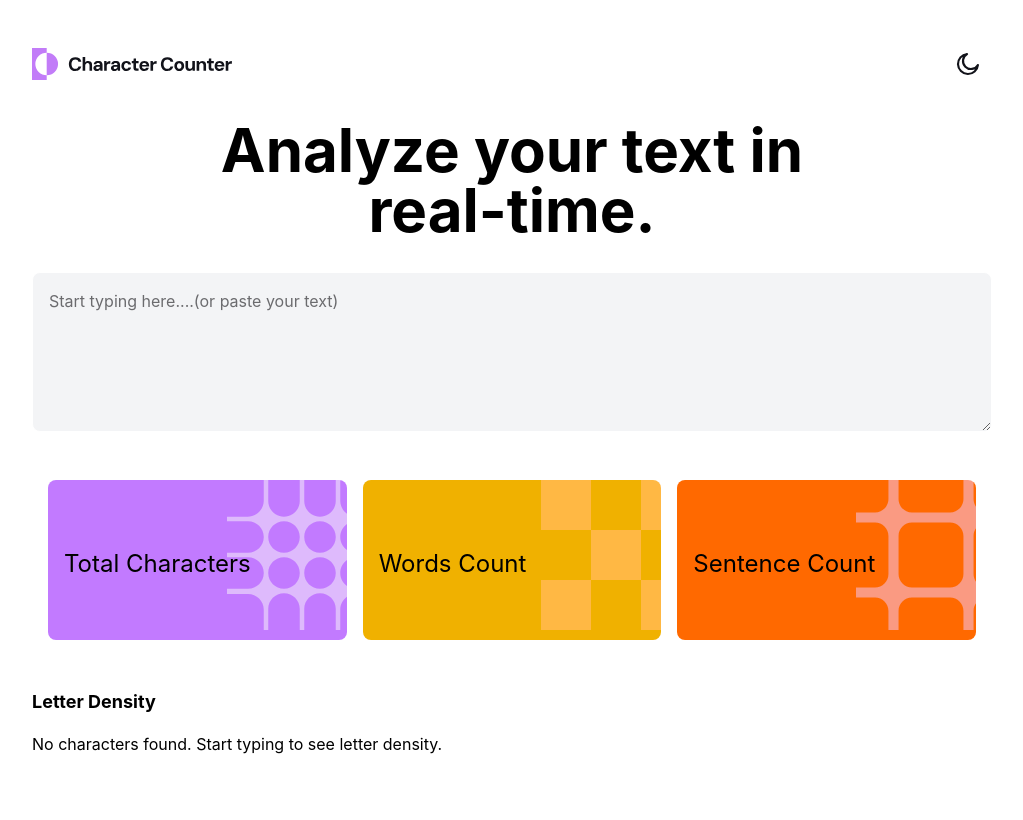
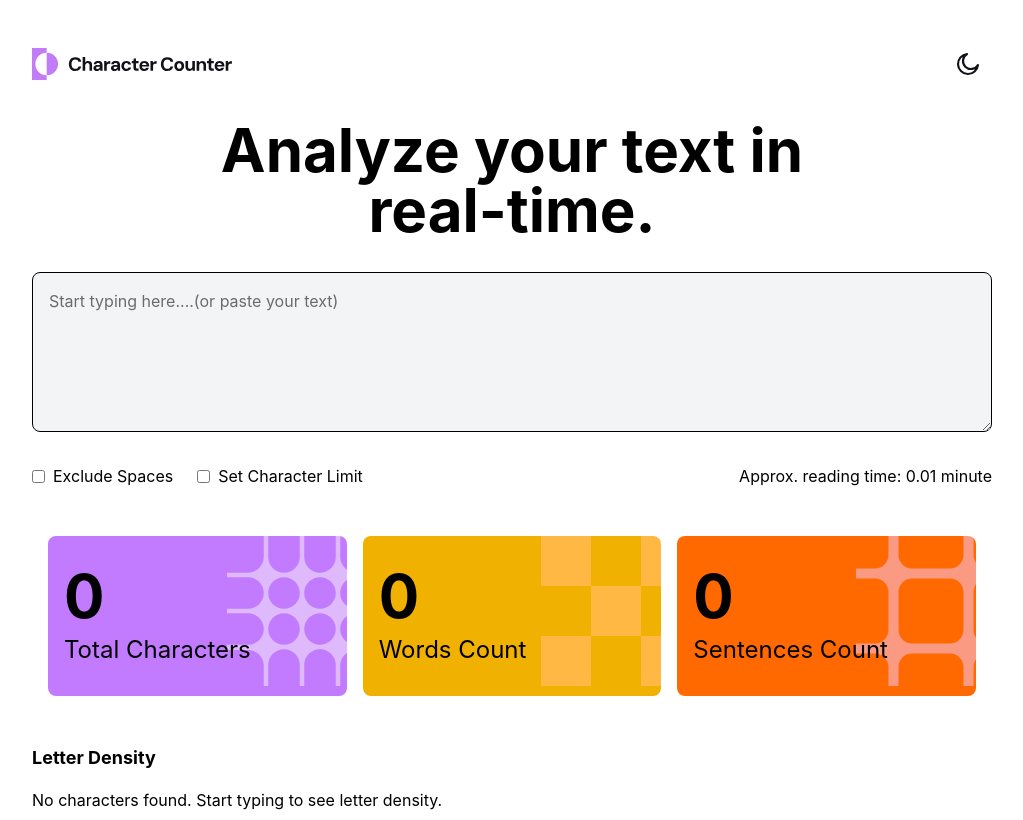
Before and after one commit to jzzmiiinn/character-counter, a React (Vite) app: page / in a window 1280 px wide. Shown: the whole page, without its empty margins (128-1151 px from the left). Built offline with nearby package versions, Linux system fonts and the light colour scheme.

Commit message:
Implement character, word, and sentence counting with Zustand and exclude spaces option

```diff
--- a/src/components/CharacterLimit.tsx
+++ b/src/components/CharacterLimit.tsx
@@ -0,0 +1,28 @@
+import { useCounterStore } from "../store/counterStore";
+
+export const CharacterLimit = () => {
+  const excludeSpaces = useCounterStore((state) => state.excludeSpaces);
+
+  const setExcludeSpaces = useCounterStore((state) => state.setExcludeSpaces);
+  return (
+    <div className="flex flex-row gap-6">
+      <div className="flex gap-2 items-center">
+        <input
+          type="checkbox"
+          id="exclude-spaces"
+          checked={excludeSpaces}
+          onChange={(e) => setExcludeSpaces(e.target.checked)}
+        />
+        <label className="text-preset-4" htmlFor="exclude-spaces">
+          Exclude Spaces
+        </label>
+      </div>
+      <div className="flex gap-2 items-center">
+        <input type="checkbox" id="set-character-limit" />
+        <label className="text-preset-4" htmlFor="set-character-limit">
+          Set Character Limit
+        </label>
+      </div>
+    </div>
+  );
+};
--- a/src/components/MainContent.tsx
+++ b/src/components/MainContent.tsx
@@ -1,4 +1,6 @@
 import { TextInput } from "./TextInput";
+import { CharacterLimit } from "./CharacterLimit";
+import { ReadingTime } from "./ReadingTime";
 import { StatsCard } from "./StatsCard";
 import { LetterDensity } from "./LetterDensity";
 
@@ -9,6 +11,10 @@ export const MainContent = () => {
         Analyze your text in real-time.
       </h1>
       <TextInput />
+      <div className="flex flex-row justify-between items-center">
+        <CharacterLimit />
+        <ReadingTime />
+      </div>
       <StatsCard />
       <LetterDensity />
     </main>
--- a/src/components/ReadingTime.tsx
+++ b/src/components/ReadingTime.tsx
@@ -0,0 +1,3 @@
+export const ReadingTime = () => {
+  return <p className="text-black">Approx. reading time: 0.01 minute</p>;
+};
--- a/src/components/StatsCard.tsx
+++ b/src/components/StatsCard.tsx
@@ -1,14 +1,14 @@
-interface StatsCardProps {
-  totalCharacter: number;
-  wordsCount: number;
-  sentenceCount: number;
-}
+import { useCounterStore } from "../store/counterStore";
+import { countWords, countSentences } from "../utils/textAnalyzer";
 
-export const StatsCard = ({
-  totalCharacter,
-  wordsCount,
-  sentenceCount,
-}: StatsCardProps) => {
+export const StatsCard = () => {
+  const text = useCounterStore((state) => state.text);
+  const excludeSpaces = useCounterStore((state) => state.excludeSpaces);
+  const spaceExcluded = text.replace(/\s/g, "");
+  const totalCharacter = excludeSpaces ? spaceExcluded.length : text.length;
+  const totalWords = countWords(text);
+  const totalSentences = countSentences(text);
+
   return (
     <div className="flex flex-col md:flex-row gap-4 p-4 text-black w-full justify-between">
       <div className="flex flex-col flex-1 min-h-40 gap-2 justify-center rounded-lg bg-purple-400 p-4 bg-[url('/assets/images/pattern-character-count.svg')] bg-no-repeat bg-[position:right_-30px_top_0px]">
@@ -16,12 +16,12 @@ export const StatsCard = ({
         <p className="text-2xl">Total Characters</p>
       </div>
       <div className="flex flex-col flex-1 min-h-40 gap-2 justify-center rounded-lg bg-yellow-500 p-4 bg-[url('/assets/images/pattern-word-count.svg')] bg-no-repeat bg-[position:right_-30px_top_0px]">
-        <h2 className="text-6xl font-bold">{wordsCount}</h2>
+        <h2 className="text-6xl font-bold">{totalWords}</h2>
         <p className="text-2xl">Words Count</p>
       </div>
       <div className="flex flex-col flex-1 min-h-40 gap-2 justify-center rounded-lg bg-orange-500 p-4 bg-[url('/assets/images/pattern-sentence-count.svg')] bg-no-repeat bg-[position:right_-30px_top_0px]">
-        <h2 className="text-6xl font-bold">{sentenceCount}</h2>
-        <p className="text-2xl">Sentence Count</p>
+        <h2 className="text-6xl font-bold">{totalSentences}</h2>
+        <p className="text-2xl">Sentences Count</p>
       </div>
     </div>
   );
--- a/src/components/TextInput.tsx
+++ b/src/components/TextInput.tsx
@@ -1,8 +1,14 @@
+import { useCounterStore } from "../store/counterStore";
+
 export const TextInput = () => {
+  const text = useCounterStore((state) => state.text);
+  const setText = useCounterStore((state) => state.setText);
   return (
     <div className="flex flex-col gap-4">
       <textarea
-        className="h-40 w-full rounded-lg border bg-gray-100 p-4 text-white placeholder:text-[#6B6B6E] focus:border-purple-500"
+        value={text}
+        onChange={(e) => setText(e.target.value)}
+        className="h-40 w-full rounded-lg border bg-gray-100 p-4 placeholder:text-[#6B6B6E] focus:border-purple-500"
         placeholder="Start typing here....(or paste your text)"
       />
     </div>
--- /dev/null
+++ b/src/store/counterStore.ts
@@ -0,0 +1,16 @@
+import { create } from "zustand";
+
+interface CounterState {
+  text: string;
+  setText: (text: string) => void;
+  excludeSpaces: boolean;
+  setExcludeSpaces: (value: boolean) => void;
+}
+
+export const useCounterStore = create<CounterState>()((set) => ({
+  text: "",
+  setText: (newText) => set({ text: newText }),
+
+  excludeSpaces: false,
+  setExcludeSpaces: (value) => set({ excludeSpaces: value }),
+}));
--- a/src/store/useCounterStore.ts
+++ /dev/null
@@ -1,24 +0,0 @@
-import { create } from "zustand";
-
-type CounterStore = {
-  count: number;
-  increase: () => void;
-  decrease: () => void;
-  reset: () => void;
-};
-
-export const useCounterStore = create<CounterStore>((set) => ({
-  count: 0,
-
-  increase: () =>
-    set((state) => ({
-      count: state.count + 1,
-    })),
-
-  decrease: () =>
-    set((state) => ({
-      count: state.count - 1,
-    })),
-
-  reset: () => set({ count: 0 }),
-}));
--- /dev/null
+++ b/src/utils/textAnalyzer.ts
@@ -0,0 +1,13 @@
+export const countWords = (text: string): number => {
+  const words = text.trim().split(/\s+/).filter(Boolean);
+
+  return words.length;
+};
+
+export const countSentences = (text: string): number => {
+  const sentences = text
+    .trim()
+    .split(/[.!?]+/)
+    .filter(Boolean);
+  return sentences.length;
+};
```
